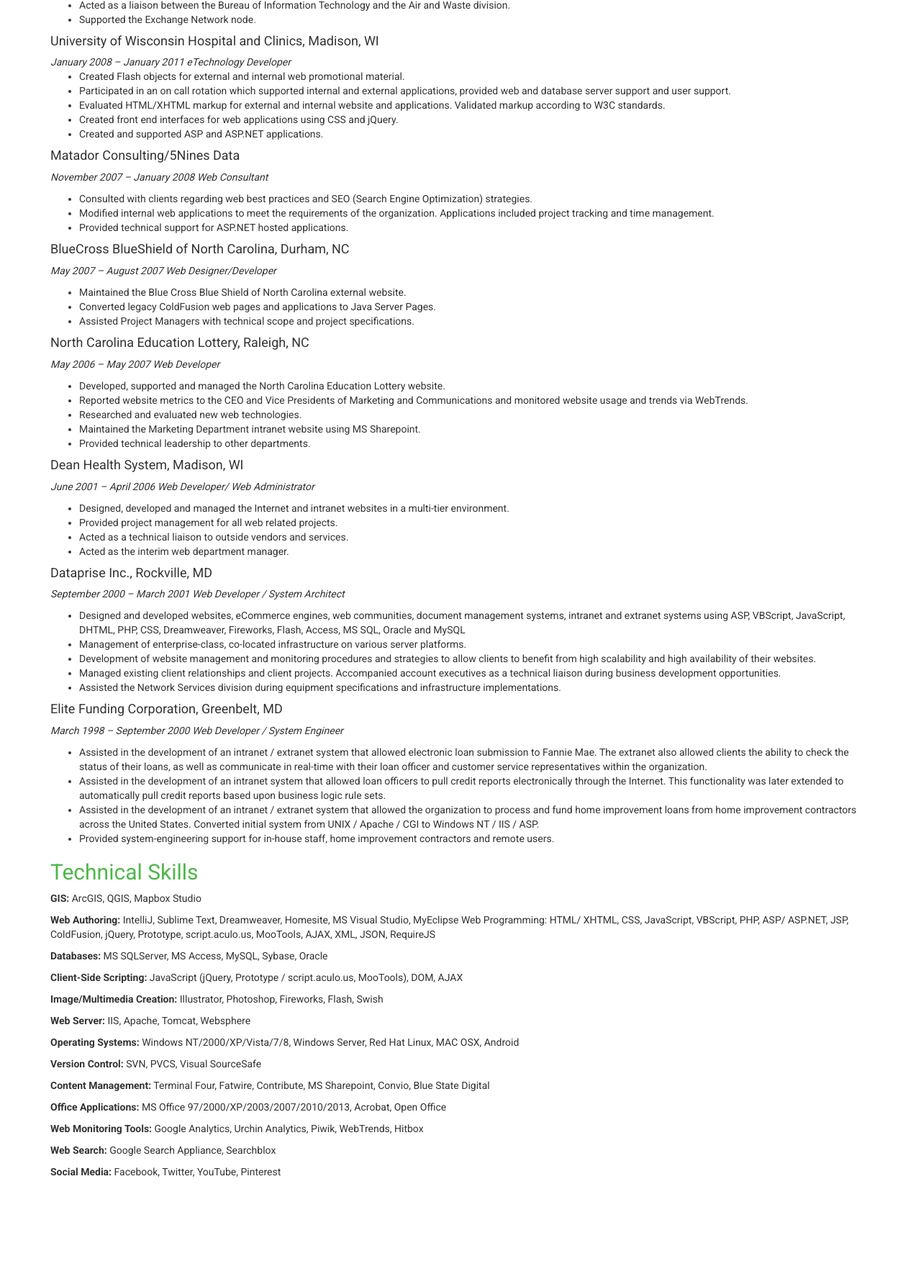
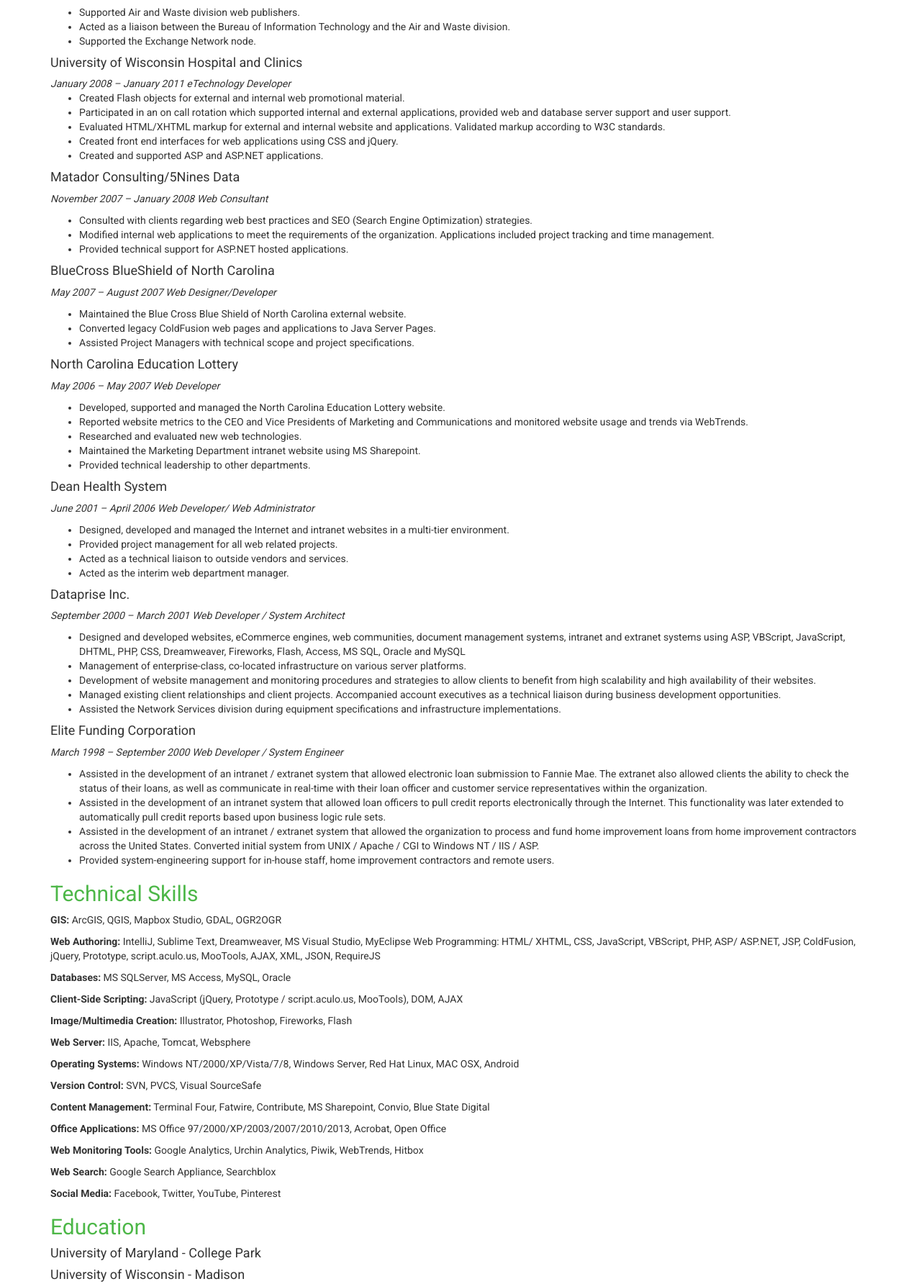
Before and after one commit to JotaTe/JotaTe.github.io, a plain HTML site: page resume.html in a window 1280 px wide. Shown: the part 601-2385 px from the top of the page at 72% size. Before the commit the page ends 2249 px from the top, so only its background shows below. Drawn offline with Linux system fonts and the light colour scheme.

Commit message:
Iteration3

```diff
--- a/resume.html
+++ b/resume.html
@@ -58,7 +58,7 @@
 	<div class="row">
 		<div class="col-md-12 resume">
             <h2>Professional Experience</h2>
-            <p><h4>University of Wisconsin Hospital and Clinics, Madison, WI</h4><span>March 2011 – Present
+            <p><h4>University of Wisconsin Hospital and Clinics</h4><span>March 2011 – Present</span></p><p><span style="font-weight:700;">
             eTechnology Developer</span></p>
             <ul>
                 <li>Created front-end interfaces for web applications using HTML 5, CSS, jQuery and responsive design connecting to back-end Java applications.  Created and supported, PHP, ASP and ASP.NET applications.</li>
@@ -74,7 +74,7 @@
                 <li>Acted as a liaison between the Bureau of Information Technology and the Air and Waste division.</li>
                 <li>Supported the Exchange Network node.</li>
             </ul>
-            <p><h4>University of Wisconsin Hospital and Clinics, Madison, WI</h4><span>January 2008 – January 2011
+            <p><h4>University of Wisconsin Hospital and Clinics</h4><span>January 2008 – January 2011
             eTechnology Developer</span>
             <ul>
                 <li>Created Flash objects for external and internal web promotional material.</li>
@@ -90,14 +90,14 @@
                <li>Modified internal web applications to meet the requirements of the organization.  Applications included project tracking and time management.</li>
                <li>Provided technical support for ASP.NET hosted applications.</li>
             </ul>
-            <p><h4>BlueCross BlueShield of North Carolina, Durham, NC</h4><span>May 2007 – August 2007
+            <p><h4>BlueCross BlueShield of North Carolina</h4><span>May 2007 – August 2007
             Web Designer/Developer</span></p>
             <ul>
                <li>Maintained the Blue Cross Blue Shield of North Carolina external website.</li>
                <li>Converted legacy ColdFusion web pages and applications to Java Server Pages. </li>
                <li>Assisted Project Managers with technical scope and project specifications. </li>
             </ul>
-            <p><h4>North Carolina Education Lottery, Raleigh, NC</h4><span>May 2006 – May 2007
+            <p><h4>North Carolina Education Lottery</h4><span>May 2006 – May 2007
             Web Developer</span></p>
             <ul>
                <li>Developed, supported and managed the North Carolina Education Lottery website. </li>
@@ -106,7 +106,7 @@
                <li>Maintained the Marketing Department intranet website using MS Sharepoint.</li>
                <li>Provided technical leadership to other departments.</li>
             </ul>
-            <p><h4>Dean Health System, Madison, WI</h4><span>June 2001 – April 2006
+            <p><h4>Dean Health System</h4><span>June 2001 – April 2006
             Web Developer/ Web Administrator </span></p>
             <ul>
                <li>Designed, developed and managed the Internet and intranet websites in a multi-tier environment.</li>
@@ -114,7 +114,7 @@
                <li>Acted as a technical liaison to outside vendors and services.</li>
                <li>Acted as the interim web department manager.</li>
             </ul>
-            <p><h4>Dataprise Inc., Rockville, MD</h4><span>September 2000 – March 2001
+            <p><h4>Dataprise Inc.</h4><span>September 2000 – March 2001
             Web Developer / System Architect </span></p>
             <ul>
                <li>Designed and developed websites, eCommerce engines, web communities, document management systems, intranet and extranet systems using ASP, VBScript, JavaScript, DHTML, PHP, CSS, Dreamweaver, Fireworks, Flash, Access, MS SQL, Oracle and MySQL
@@ -123,7 +123,7 @@
                <li>Managed existing client relationships and client projects. Accompanied account executives as a technical liaison during business development opportunities.
                <li>Assisted the Network Services division during equipment specifications and infrastructure implementations.
             </ul>
-            <p><h4>Elite Funding Corporation, Greenbelt, MD</h4><span>March 1998 – September 2000
+            <p><h4>Elite Funding Corporation</h4><span>March 1998 – September 2000
             Web Developer / System Engineer </span></p>
             <ul>
                <li>Assisted in the development of an intranet / extranet system that allowed electronic loan submission to Fannie Mae. The extranet also allowed clients the ability to check the status of their loans, as well as communicate in real-time with their loan officer and customer service representatives within the organization.
@@ -133,12 +133,12 @@
             </ul>
             <h2>Technical Skills</h2>
 
-            <p><span class="bold">GIS:</span>  ArcGIS, QGIS, Mapbox Studio</p>
-            <p><span class="bold">Web Authoring:</span>  IntelliJ, Sublime Text, Dreamweaver, Homesite, MS Visual Studio, MyEclipse
+            <p><span class="bold">GIS:</span>  ArcGIS, QGIS, Mapbox Studio, GDAL, OGR2OGR</p>
+            <p><span class="bold">Web Authoring:</span>  IntelliJ, Sublime Text, Dreamweaver, MS Visual Studio, MyEclipse
             Web Programming:  HTML/ XHTML, CSS, JavaScript, VBScript, PHP, ASP/ ASP.NET, JSP, ColdFusion, jQuery, Prototype, script.aculo.us, MooTools, AJAX, XML, JSON, RequireJS</p>
-            <p><span class="bold">Databases:</span>  MS SQLServer, MS Access, MySQL, Sybase, Oracle</p>
+            <p><span class="bold">Databases:</span>  MS SQLServer, MS Access, MySQL, Oracle</p>
             <p><span class="bold">Client-Side Scripting:</span>  JavaScript (jQuery, Prototype / script.aculo.us, MooTools), DOM, AJAX</p>
-            <p><span class="bold">Image/Multimedia Creation:</span>  Illustrator, Photoshop, Fireworks, Flash, Swish</p>
+            <p><span class="bold">Image/Multimedia Creation:</span>  Illustrator, Photoshop, Fireworks, Flash</p>
             <p><span class="bold">Web Server:</span>  IIS, Apache, Tomcat, Websphere</p>
             <p><span class="bold">Operating Systems:</span>  Windows NT/2000/XP/Vista/7/8, Windows Server, Red Hat Linux, MAC OSX, Android</p>
             <p><span class="bold">Version Control:</span>  SVN, PVCS, Visual SourceSafe</p>
@@ -147,7 +147,13 @@
             <p><span class="bold">Web Monitoring Tools:</span> Google Analytics, Urchin Analytics, Piwik, WebTrends, Hitbox</p>
             <p><span class="bold">Web Search:</span>  Google Search Appliance, Searchblox</p>
             <p><span class="bold">Social Media:</span>  Facebook, Twitter, YouTube, Pinterest</p>
+            <h2>Education</h2>
+            <h4>University of Maryland - College Park</h4>
+            <h4>University of Wisconsin - Madison</h4>
         </div>
+    </div>
+    <div class="row">
+    &nbsp;
     </div>
 </div>
 </body>
```
Also changed, not shown: assets/source/uw_johnson_creek.PNG, assets/source/uwhealth.PNG.
